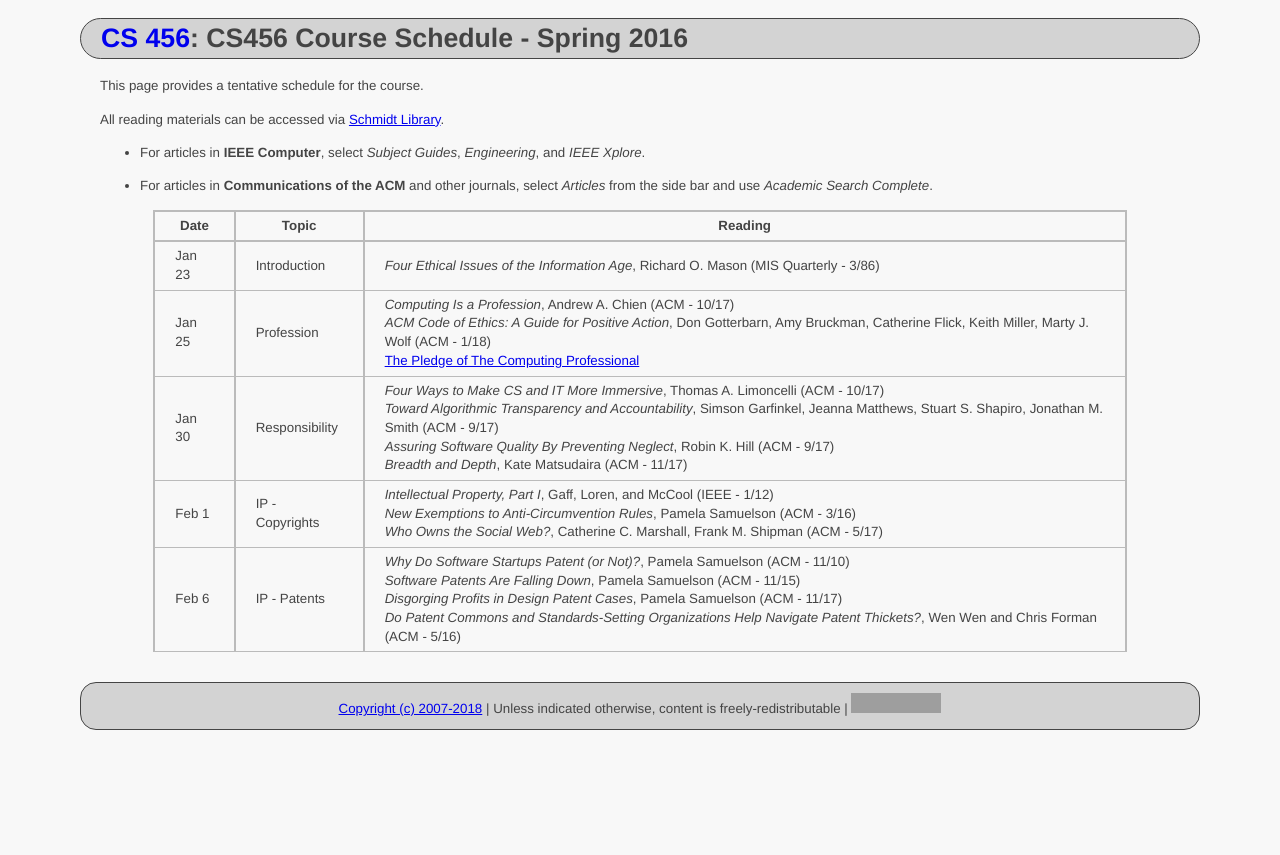
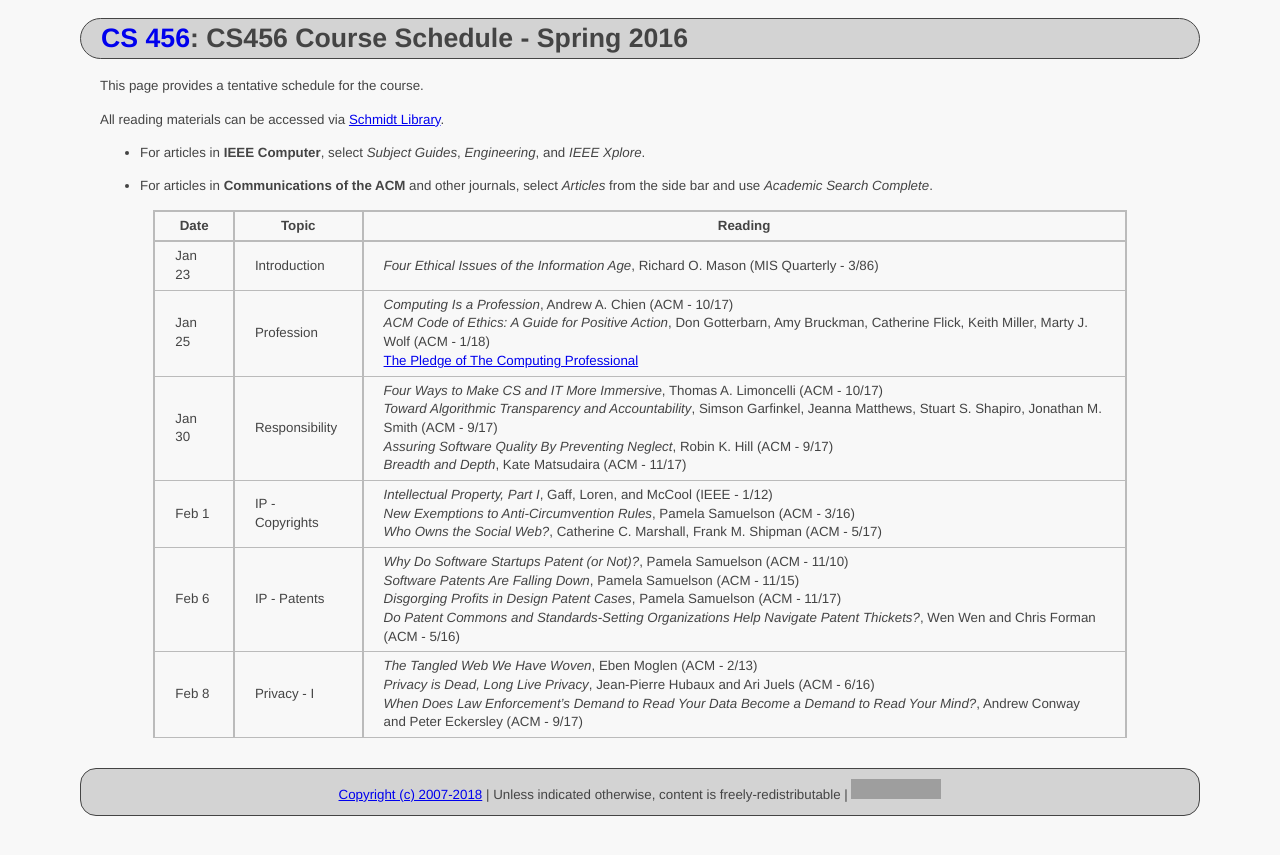
Before and after one commit to ycpcs/cs456-spring2018, a Jekyll site: the page built from schedule/index.md, in a window 1280 px wide. Shown: the top 855 px of the page. Built offline with Jekyll 4.4.1, drawn with Linux system fonts in a browser that asks for light colours; grey boxes are pictures that could not be loaded.

Commit message:
add privacy articles
add privacy articles

```diff
--- a/schedule/index.md
+++ b/schedule/index.md
@@ -19,6 +19,7 @@ All reading materials can be accessed via [Schmidt Library](http://library.ycp.e
 > Jan 30  | Responsibility  | *Four Ways to Make CS and IT More Immersive*, Thomas A. Limoncelli (ACM - 10/17) <br /> *Toward Algorithmic Transparency and Accountability*, Simson Garfinkel, Jeanna Matthews, Stuart S. Shapiro, Jonathan M. Smith (ACM - 9/17) <br /> *Assuring Software Quality By Preventing Neglect*, Robin K. Hill (ACM - 9/17) <br /> *Breadth and Depth*, Kate Matsudaira (ACM - 11/17) |
 > Feb 1   | IP - Copyrights | *Intellectual Property, Part I*, Gaff, Loren, and McCool (IEEE - 1/12) <br /> *New Exemptions to Anti-Circumvention Rules*, Pamela Samuelson (ACM - 3/16) <br /> *Who Owns the Social Web?*, Catherine C. Marshall, Frank M. Shipman (ACM - 5/17) |
 > Feb 6   | IP - Patents    | *Why Do Software Startups Patent (or Not)?*, Pamela Samuelson (ACM - 11/10) <br/> *Software Patents Are Falling Down*, Pamela Samuelson (ACM - 11/15) <br /> *Disgorging Profits in Design Patent Cases*, Pamela Samuelson (ACM - 11/17) <br /> *Do Patent Commons and Standards-Setting Organizations Help Navigate Patent Thickets?*, Wen Wen and Chris Forman (ACM - 5/16) |
+> Feb 8   | Privacy - I     | *The Tangled Web We Have Woven*, Eben Moglen (ACM - 2/13) <br /> *Privacy is Dead, Long Live Privacy*, Jean-Pierre Hubaux and Ari Juels (ACM - 6/16) <br /> *When Does Law Enforcement's Demand to Read Your Data Become a Demand to Read Your Mind?*, Andrew Conway and Peter Eckersley (ACM - 9/17) |
 
 
 
```
